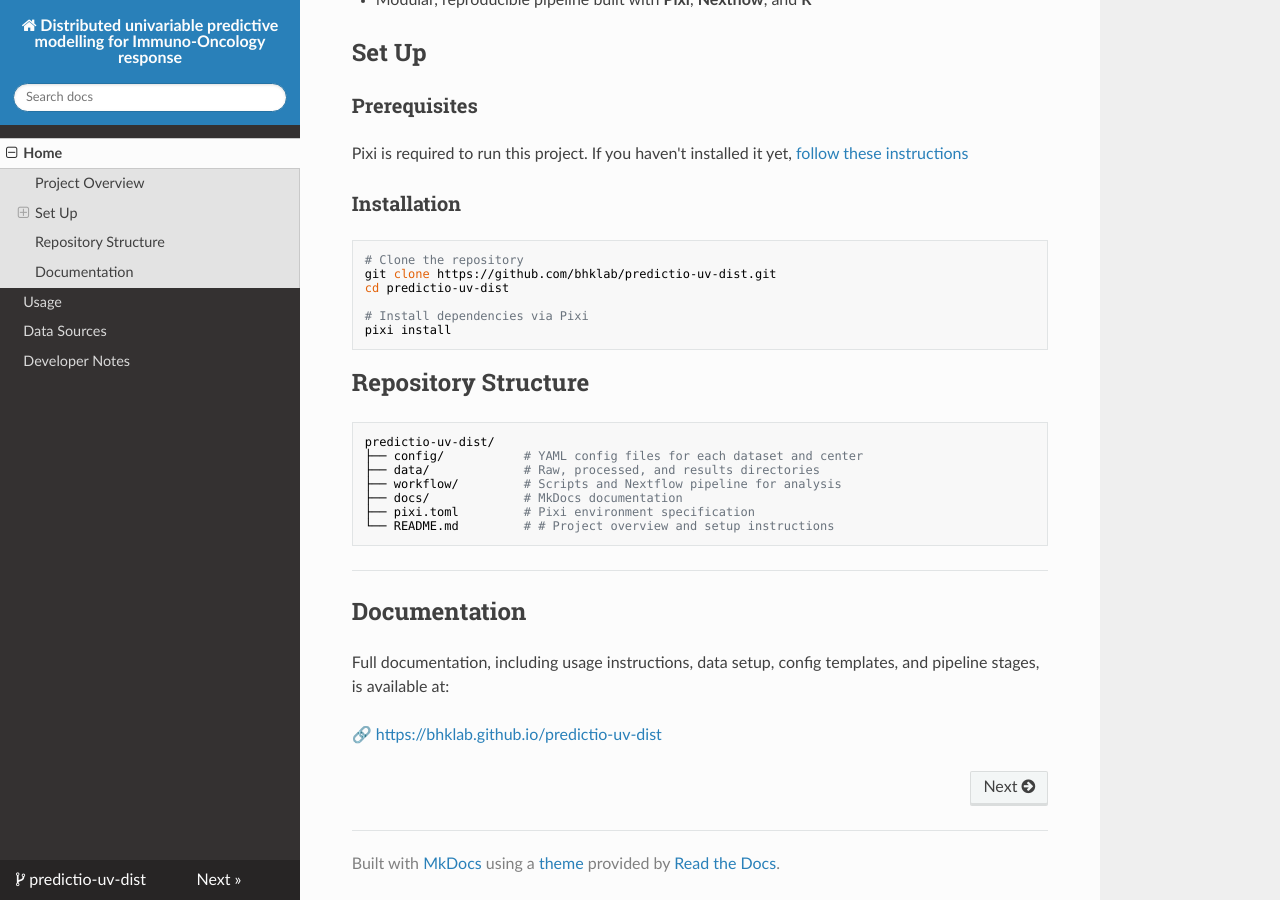
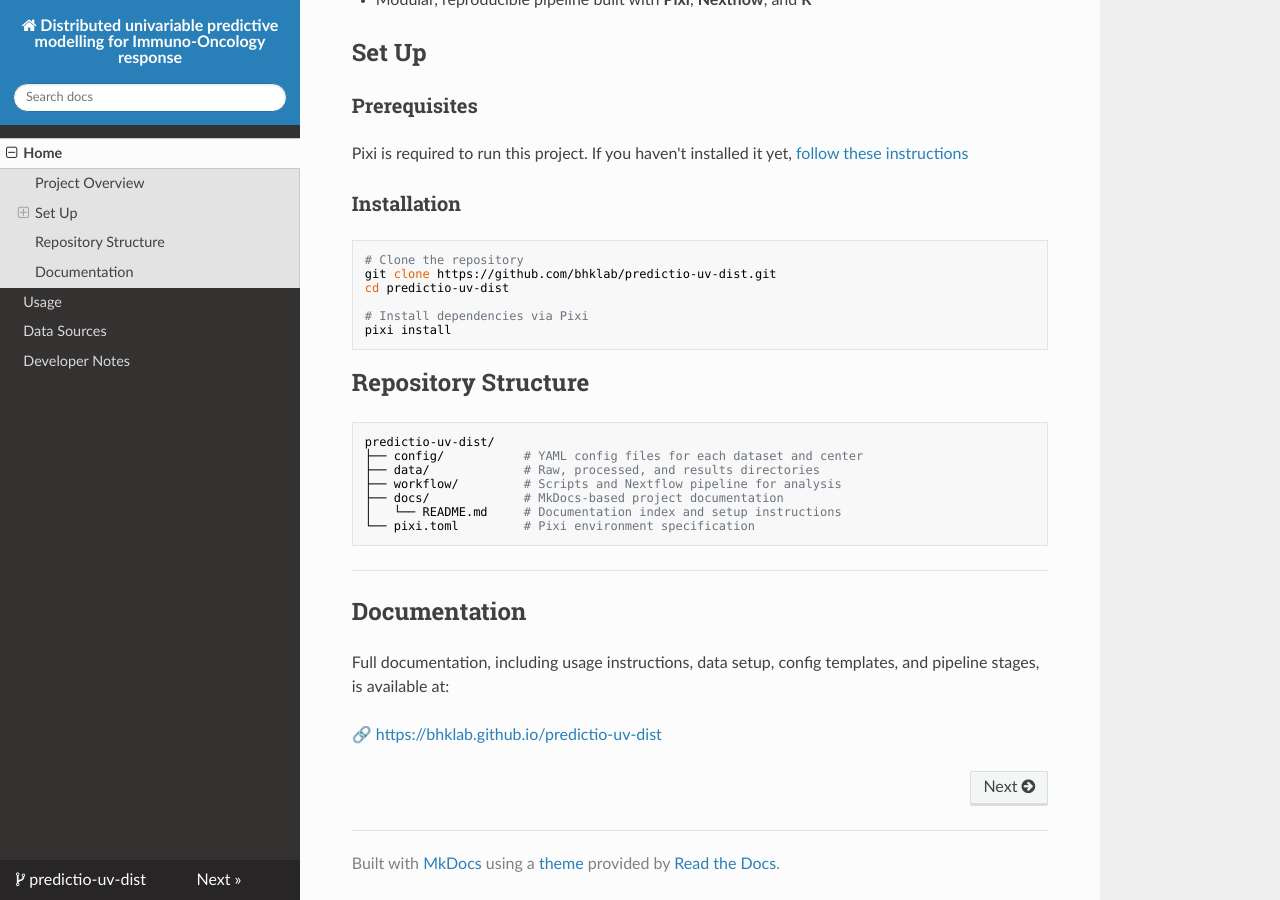
Before and after one commit to bhklab/PredictIO-UV-Dist, an MkDocs documentation site: the page built from docs/README.md, in a window 1280 px wide and 900 px high, scrolled down 698 px. Built offline with MkDocs 1.6.1, drawn with Linux system fonts in a browser that asks for light colours; nearby versions of some CDN libraries.

Commit message:
style:  update repo structor + correct link

````diff
--- a/docs/README.md
+++ b/docs/README.md
@@ -51,9 +51,9 @@ predictio-uv-dist/
 ├── config/           # YAML config files for each dataset and center
 ├── data/             # Raw, processed, and results directories
 ├── workflow/         # Scripts and Nextflow pipeline for analysis
-├── docs/             # MkDocs documentation
-├── pixi.toml         # Pixi environment specification
-└── README.md         # # Project overview and setup instructions
+├── docs/             # MkDocs-based project documentation
+│   └── README.md     # Documentation index and setup instructions
+└── pixi.toml         # Pixi environment specification
 ```
 
 ---
@@ -62,4 +62,4 @@ predictio-uv-dist/
 
 Full documentation, including usage instructions, data setup, config templates, and pipeline stages, is available at:
 
-🔗 [https://bhklab.github.io/predictio-uv-dist](https://bhklab.github.io/predictio-uv-dist)
+🔗 [https://bhklab.github.io/predictio-uv-dist](https://github.com/bhklab/PredictIO-UV-Dist)
````
